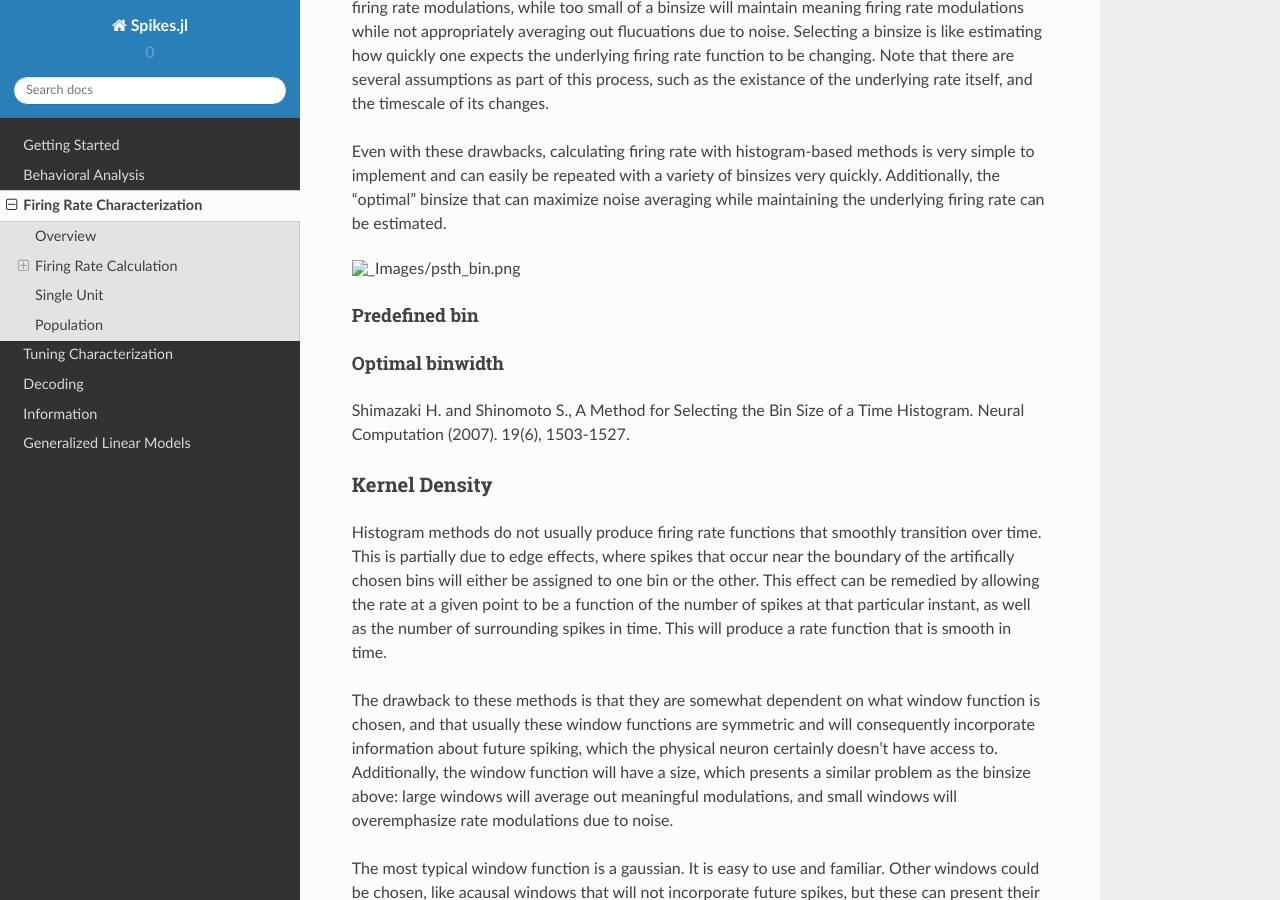
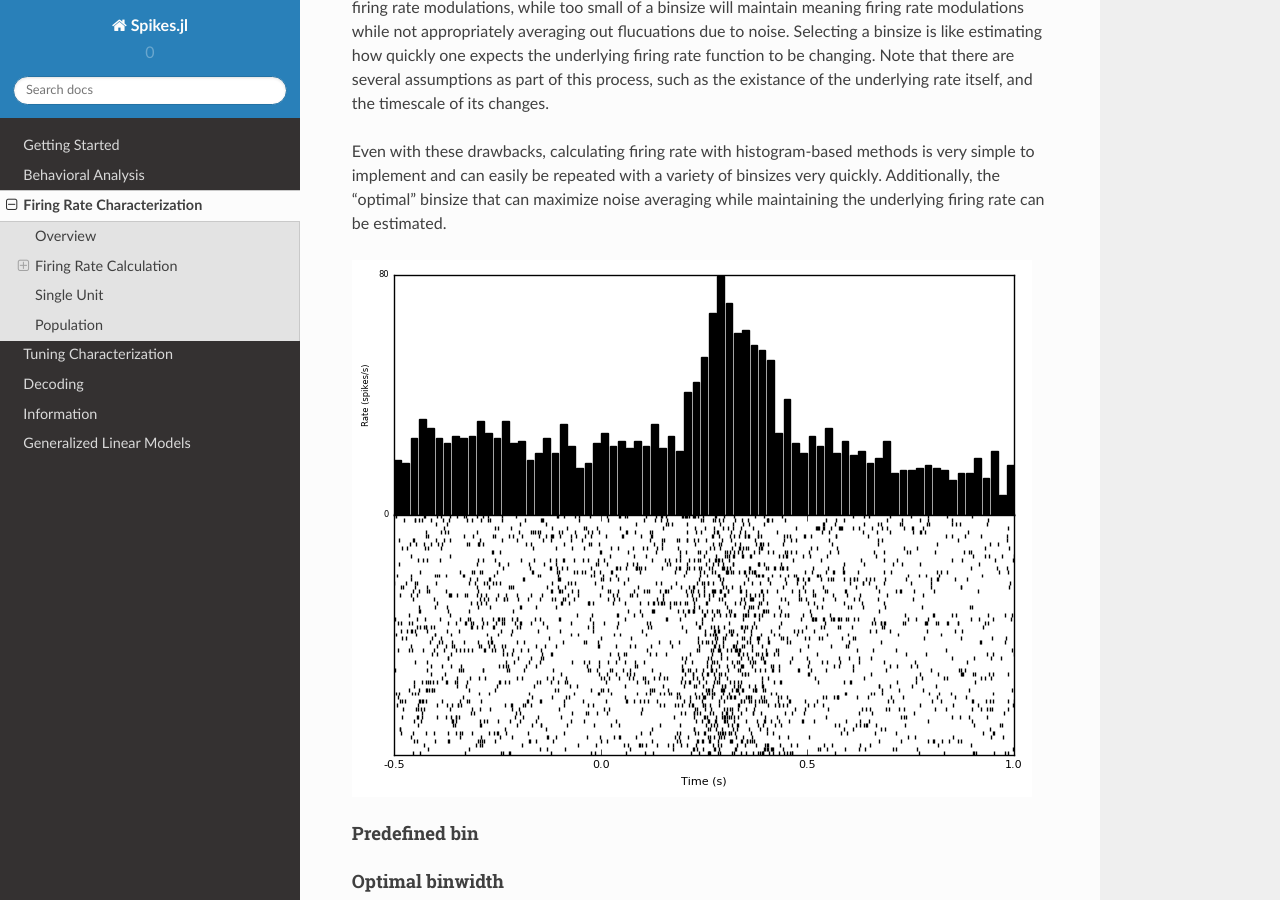
Before and after one commit to paulmthompson/Spikes.jl, a Sphinx documentation site: the page built from docs/Firing_Rate.rst, in a window 1280 px wide and 900 px high, scrolled down 710 px. Built offline with Sphinx 7.4.7 and the Read the Docs theme 2.0.0, drawn with Linux system fonts in a browser that asks for light colours; pages that are not in the unit, such as notebooks, are missing from menus.

Commit message:
fixed images path

```diff
--- a/docs/Firing_Rate.rst
+++ b/docs/Firing_Rate.rst
@@ -25,7 +25,7 @@ This is the most classic method for determining firing rate and is simple to imp
 
 Even with these drawbacks, calculating firing rate with histogram-based methods is very simple to implement and can easily be repeated with a variety of binsizes very quickly. Additionally, the "optimal" binsize that can maximize noise averaging while maintaining the underlying firing rate can be estimated.
 
-.. image:: ./_Images/psth_bin.png
+.. image:: ./_images/psth_bin.png
 
 ---------------
 Predefined bin
@@ -49,7 +49,7 @@ The most typical window function is a gaussian. It is easy to use and familiar.
 
 Like the histogram method, there are ways to estimate the "optimal" width of the kernel for smoothing. There are also methods to chose multiple windows in the time of interest, such that times where there is rapid fluctuations in spike counts will use small windows to capture these changes, and periods with few changes in spike counts will use long windows.
 
-.. image:: ./_Images/psth_kernel.png
+.. image:: ./_images/psth_kernel.png
 
 -----------------
 Predefined width
```
